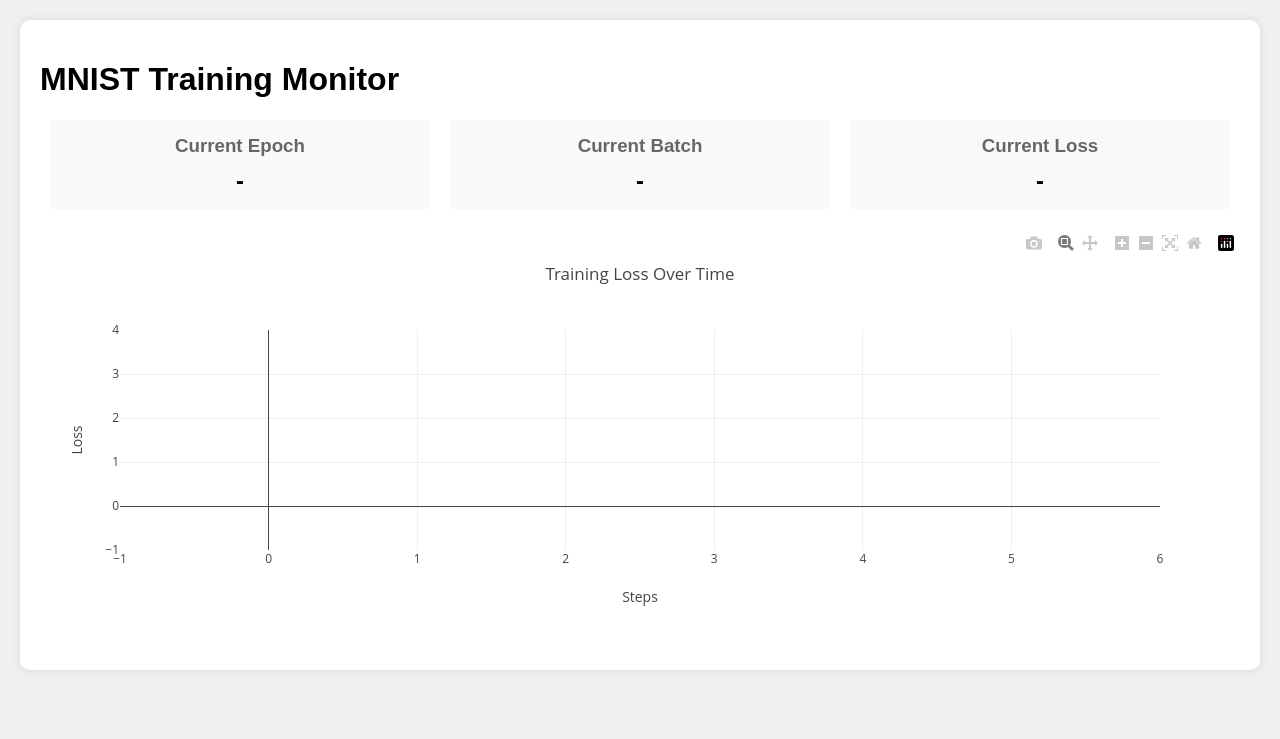
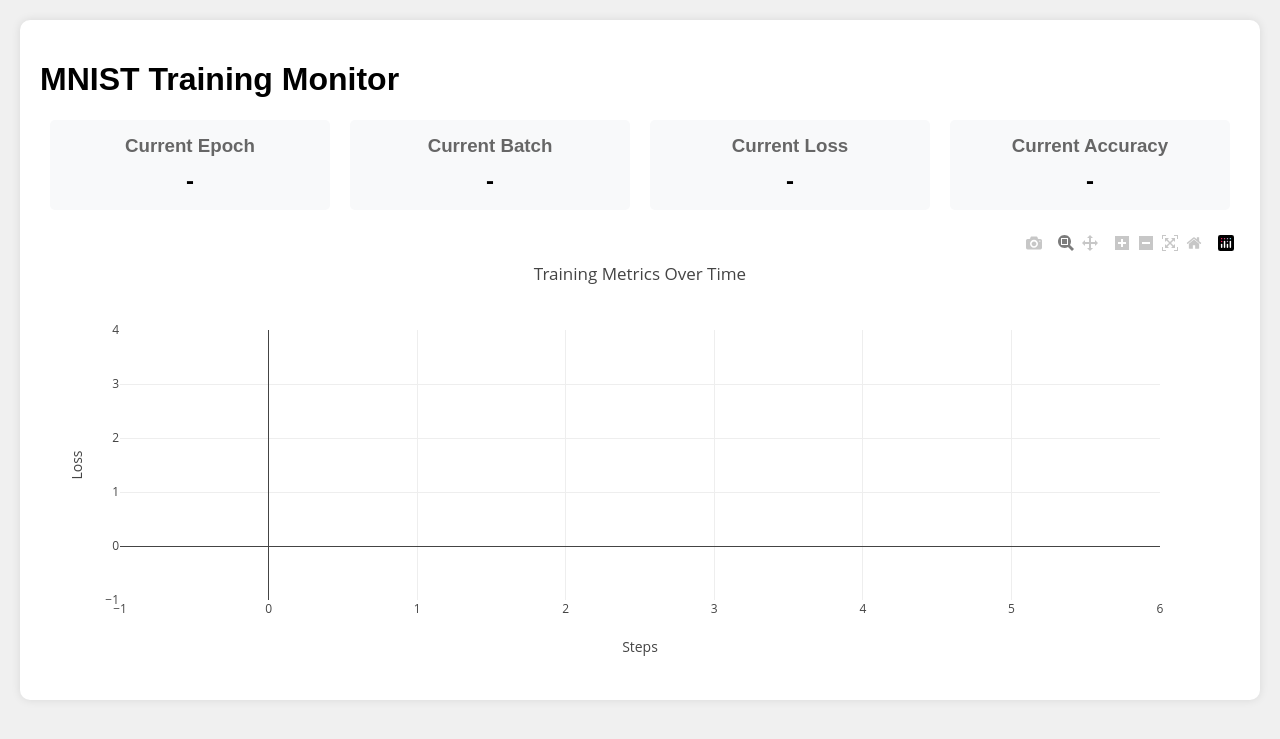
Before and after one commit to TharunSivamani/Version-3, a Flask app: page / in a window 1280 px wide. Shown: the top 739 px of the page. Run offline with Flask 2, Linux system fonts and the light colour scheme; some libraries are stand-ins or nearby versions.

Commit message:
Prompt-3 done

```diff
--- a/Task-4/templates/index.html
+++ b/Task-4/templates/index.html
@@ -2,7 +2,10 @@
 <html>
   <head>
     <title>MNIST Training Monitor</title>
-    <link rel="stylesheet" href="{{ url_for('static', filename='style.css') }}">
+    <link
+      rel="stylesheet"
+      href="{{ url_for('static', filename='style.css') }}"
+    />
     <script src="https://cdn.plot.ly/plotly-latest.min.js"></script>
   </head>
   <body>
@@ -22,60 +25,82 @@
           <h3>Current Loss</h3>
           <p id="loss">-</p>
         </div>
+        <div class="stat-box">
+          <h3>Current Accuracy</h3>
+          <p id="accuracy">-</p>
+        </div>
       </div>
 
-        <div id="loss-plot"></div>
+      <div id="metrics-plot"></div>
 
-        <div id="results" style="display: none;">
+      <div id="results" style="display: none">
         <h2>Training Complete</h2>
-            <img src="{{ url_for('static', filename='results.png') }}" alt="Results">
+        <img
+          src="{{ url_for('static', filename='results.png') }}"
+          alt="Results"
+        />
       </div>
     </div>
 
     <script>
-        let lossData = {
-            x: [],
-            y: [],
-            type: 'scatter',
-            mode: 'lines',
-            name: 'Training Loss'
+      let layout = {
+        title: "Training Metrics Over Time",
+        xaxis: { title: "Steps" },
+        yaxis: { title: "Loss", side: "left" },
+        yaxis2: {
+          title: "Accuracy (%)",
+          overlaying: "y",
+          side: "right",
+        },
+        showlegend: true,
       };
 
-        let layout = {
-            title: 'Training Loss Over Time',
-            xaxis: { title: 'Steps' },
-            yaxis: { title: 'Loss' }
+      function updatePlot() {
+        fetch("/get_loss_history")
+          .then((response) => response.json())
+          .then((data) => {
+            const lossTrace = {
+              x: Array.from({ length: data.loss_history.length }, (_, i) => i),
+              y: data.loss_history,
+              type: "scatter",
+              mode: "lines",
+              name: "Loss",
+              line: { color: "#1f77b4" },
             };
 
-        Plotly.newPlot('loss-plot', [lossData], layout);
+            const accuracyTrace = {
+              x: Array.from(
+                { length: data.accuracy_history.length },
+                (_, i) => i
+              ),
+              y: data.accuracy_history,
+              type: "scatter",
+              mode: "lines",
+              name: "Accuracy",
+              yaxis: "y2",
+              line: { color: "#2ca02c" },
+            };
 
-        function updatePlot() {
-            fetch('/get_loss_history')
-                .then(response => response.json())
-                .then(data => {
-                    const trace = {
-                        x: Array.from({length: data.loss_history.length}, (_, i) => i),
-                        y: data.loss_history,
-                        type: 'scatter',
-                        mode: 'lines'
-                    };
-                    Plotly.react('loss-plot', [trace], layout);
+            Plotly.react("metrics-plot", [lossTrace, accuracyTrace], layout);
           });
       }
 
       let lastBatch = -1;
 
       function checkUpdate() {
-            fetch('/get_data')
-                .then(response => response.json())
-                .then(data => {
+        fetch("/get_data")
+          .then((response) => response.json())
+          .then((data) => {
             if (data.status !== "no_data") {
-                        document.getElementById('epoch').textContent = data.epoch;
-                        document.getElementById('batch').textContent = data.batch;
-                        document.getElementById('loss').textContent = data.loss.toFixed(4);
+              document.getElementById("epoch").textContent = data.epoch;
+              document.getElementById("batch").textContent = data.batch;
+              document.getElementById("loss").textContent =
+                data.loss.toFixed(4);
+              document.getElementById("accuracy").textContent =
+                data.accuracy.toFixed(2) + "%";
 
               if (data.batch === lastBatch && data.batch !== 0) {
-                            document.getElementById('results').style.display = 'block';
+                document.getElementById("results").style.display = "block";
               }
               lastBatch = data.batch;
 
@@ -84,6 +109,8 @@
           });
       }
 
+      // Initialize the plot
+      Plotly.newPlot("metrics-plot", [], layout);
       setInterval(checkUpdate, 500);
     </script>
   </body>
--- a/Task-4/visualizer.py
+++ b/Task-4/visualizer.py
@@ -4,9 +4,10 @@
 
 app = Flask(__name__)
 
-# Queue to store training data
+# Store training data
 training_data = queue.Queue()
 loss_history = []
+accuracy_history = []
 
 @app.route('/')
 def index():
@@ -14,21 +15,51 @@
 
 @app.route('/update', methods=['POST'])
 def update():
-    data = request.json
-    loss_history.append(data['loss'])
-    training_data.put(data)
-    return jsonify({"status": "success"})
+    try:
+        data = request.json
+        # Store both loss and accuracy
+        loss_history.append(data['loss'])
+        accuracy_history.append(data['accuracy'])
+        training_data.put(data)
+        return jsonify({"status": "success"})
+    except Exception as e:
+        print(f"Error in update: {str(e)}")
+        return jsonify({"status": "error", "message": str(e)}), 500
 
 @app.route('/get_data')
 def get_data():
-    if not training_data.empty():
-        data = training_data.get()
-        return jsonify(data)
-    return jsonify({"status": "no_data"})
+    try:
+        if not training_data.empty():
+            data = training_data.get()
+            return jsonify(data)
+        return jsonify({"status": "no_data"})
+    except Exception as e:
+        print(f"Error in get_data: {str(e)}")
+        return jsonify({"status": "error", "message": str(e)}), 500
 
 @app.route('/get_loss_history')
 def get_loss_history():
-    return jsonify({"loss_history": loss_history})
+    try:
+        return jsonify({
+            "loss_history": loss_history,
+            "accuracy_history": accuracy_history
+        })
+    except Exception as e:
+        print(f"Error in get_loss_history: {str(e)}")
+        return jsonify({"status": "error", "message": str(e)}), 500
+
+# Add a route to clear history (useful for multiple training runs)
+@app.route('/clear_history', methods=['POST'])
+def clear_history():
+    try:
+        loss_history.clear()
+        accuracy_history.clear()
+        while not training_data.empty():
+            training_data.get()
+        return jsonify({"status": "success"})
+    except Exception as e:
+        print(f"Error in clear_history: {str(e)}")
+        return jsonify({"status": "error", "message": str(e)}), 500
 
 if __name__ == '__main__':
     app.run(debug=True)
```
Also changed, not shown: Task-4/main.py (+31 -11 lines). Lines whose indentation alone changed are shown as unchanged.
